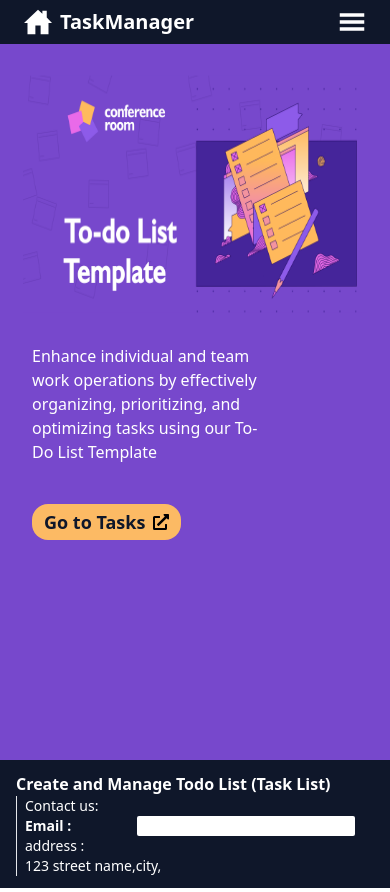
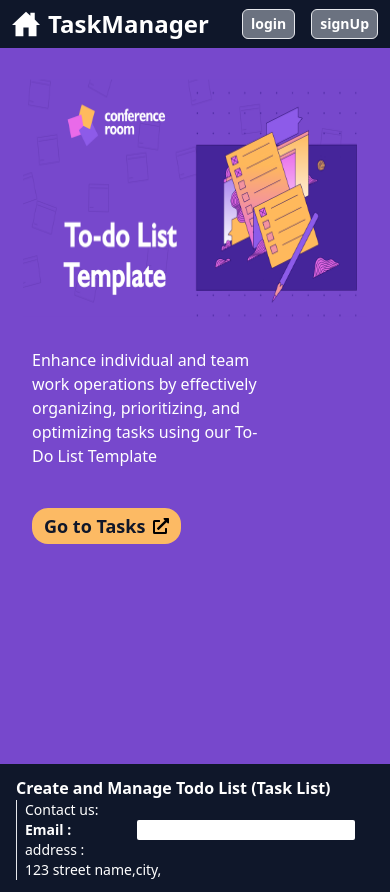
Before and after one commit to Mohammad-HF/maktab118_exercises, a Next.js app in the folder Exercises/Week_20/task_manager_with_nextjs/: page / in a window 390 px wide. Built offline with nearby package versions, Linux system fonts and the light colour scheme; no server answers.

Commit message:
add dashboard button to navbar 2-hide three button when user not login and 3- use token in home button instead of use in layout of tasks page for prevent delay of redirect to login page when user is not login

```diff
--- a/Exercises/Week_20/task_manager_with_nextjs/app/page.tsx
+++ b/Exercises/Week_20/task_manager_with_nextjs/app/page.tsx
@@ -1,7 +1,9 @@
+import { getToken } from "@/utils/session-managment";
 import Link from "next/link";
 import { FaExternalLinkAlt } from "react-icons/fa";
 
-export default function Home() {
+export default async function Home() {
+      const userToken = await getToken();
   return (
     <div className=" bg-[#7748cc] min-h-[calc(100vh-128px)]">
       <img className="sm:h-1/2 max-h-[560px] min-h-[300px] w-full sm:max-w-screen-xl" src="To-do_List_Template.png" alt="" />
@@ -11,7 +13,7 @@ export default function Home() {
           prioritizing, and optimizing tasks using our To-Do List Template
         </p>
         <Link
-          href={"tasks"}
+          href={`${userToken ? "tasks" : "/login"}`}
           className="flex items-center bg-[#fcba64] hover:bg-[#cf9549] rounded-2xl w-fit px-3 mt-10"
         >
           <button className="text-lg text-slate-900 py-1 font-semibold ">
--- a/Exercises/Week_20/task_manager_with_nextjs/app/tasks/layout.tsx
+++ /dev/null
@@ -1,12 +0,0 @@
-import { getToken } from "@/utils/session-managment";
-import { redirect } from "next/navigation";
-import { ReactNode } from "react"
-
-const TasksLayout : React.FC<{children : ReactNode}> = async({children})=>{
-    const userToken = await getToken();
-    if(!userToken) redirect("/login");
-    return <div>
-        {children}
-    </div>
-}
-export default TasksLayout
--- a/Exercises/Week_20/task_manager_with_nextjs/components/navbar/Menu.tsx
+++ b/Exercises/Week_20/task_manager_with_nextjs/components/navbar/Menu.tsx
@@ -20,14 +20,22 @@ export const Menu: React.FC<{
       </button>
 
       {show && (
-        <div className="bg-slate-900 flex flex-col w-52 absolute top-10 right-0 p-2 gap-y-2 text-sm items-center rounded-md">
-          <div className="flex gap-x-2 ">
+        <div className="bg-slate-900 flex flex-col w-80 absolute top-10 -right-2 p-2 gap-y-2 text-sm items-center rounded-md">
+          <div className={`flex gap-x-2 ${userToken ? "flex" : "hidden"}`}>
             <Link href={"/tasks/in-progress"}>
               <button
                 onClick={() => setShow((prev) => !prev)}
                 className="text-white font-semibold border rounded-md py-1 px-2 bg-[#f7be82] hover:bg-[#ca945e]"
               >
                 In Progress
+              </button>
+            </Link>
+            <Link href={"/tasks"}>
+              <button
+                onClick={() => setShow((prev) => !prev)}
+                className="text-white font-semibold border rounded-md py-1 px-2 bg-slate-600 hover:bg-slate-700"
+              >
+                Dashboard
               </button>
             </Link>
             <Link href={"/tasks/completed"}>
--- a/Exercises/Week_20/task_manager_with_nextjs/components/navbar/Navbar.tsx
+++ b/Exercises/Week_20/task_manager_with_nextjs/components/navbar/Navbar.tsx
@@ -1,28 +1,35 @@
-"use server"
+"use server";
 import Link from "next/link";
 import { IoHomeSharp } from "react-icons/io5";
 import { Menu } from "./Menu";
 import { LoginSingupButton } from "./L&SButton";
 import { getToken, removeToken } from "@/utils/session-managment";
 
-export const Navbar: React.FC = async() => {
+export const Navbar: React.FC = async () => {
   const userToken = await getToken();
-  async function logoutHandle(){
-    "use server"
+  async function logoutHandle() {
+    "use server";
     await removeToken();
   }
   return (
-    <div className="bg-slate-900 flex justify-between items-center py-2 px-6">
+    <div className="bg-slate-900 flex justify-between items-center py-2 px-3 md:px-6">
       <Link href={"/"} className="flex items-center gap-x-2">
-        <IoHomeSharp className="fill-white size-7 sm:size-10" />
-        <h2 className="text-xl sm:text-2xl text-white font-semibold">
+        <IoHomeSharp className="fill-white size-7 md:size-10" />
+        <h2 className="text-2xl text-white font-semibold">
           TaskManager
         </h2>
       </Link>
-      <div className="sm:flex gap-x-4 hidden">
-        <Link href={"/tasks/in-progress"}>
+      <div className={` ${userToken ? "md:flex gap-x-4 hidden" : "hidden"}`}>
+        <Link href={"/tasks/in-progress" }>
           <button className="text-white font-semibold border rounded-md py-1 px-2 bg-[#f7be82] hover:bg-[#ca945e]">
             In Progress
+          </button>
+        </Link>
+        <Link href={"/tasks"}>
+          <button
+            className="text-white font-semibold border rounded-md py-1 px-2 bg-slate-600 hover:bg-slate-700"
+          >
+            Dashboard
           </button>
         </Link>
         <Link href={"/tasks/completed"}>
@@ -31,11 +38,11 @@ export const Navbar: React.FC = async() => {
           </button>
         </Link>
       </div>
-      <div className="hidden sm:block">
-      <LoginSingupButton logoutHandle={logoutHandle} userToken={userToken}/>
+      <div className={`${userToken ? "hidden md:block" : "block"}`}>
+        <LoginSingupButton logoutHandle={logoutHandle} userToken={userToken} />
       </div>
-      <div className="block sm:hidden">
-        <Menu logoutHandle={logoutHandle} userToken={userToken}/>
+      <div className={`${userToken ? "block md:hidden" : "hidden"}`}>
+        <Menu logoutHandle={logoutHandle} userToken={userToken} />
       </div>
     </div>
   );
```
